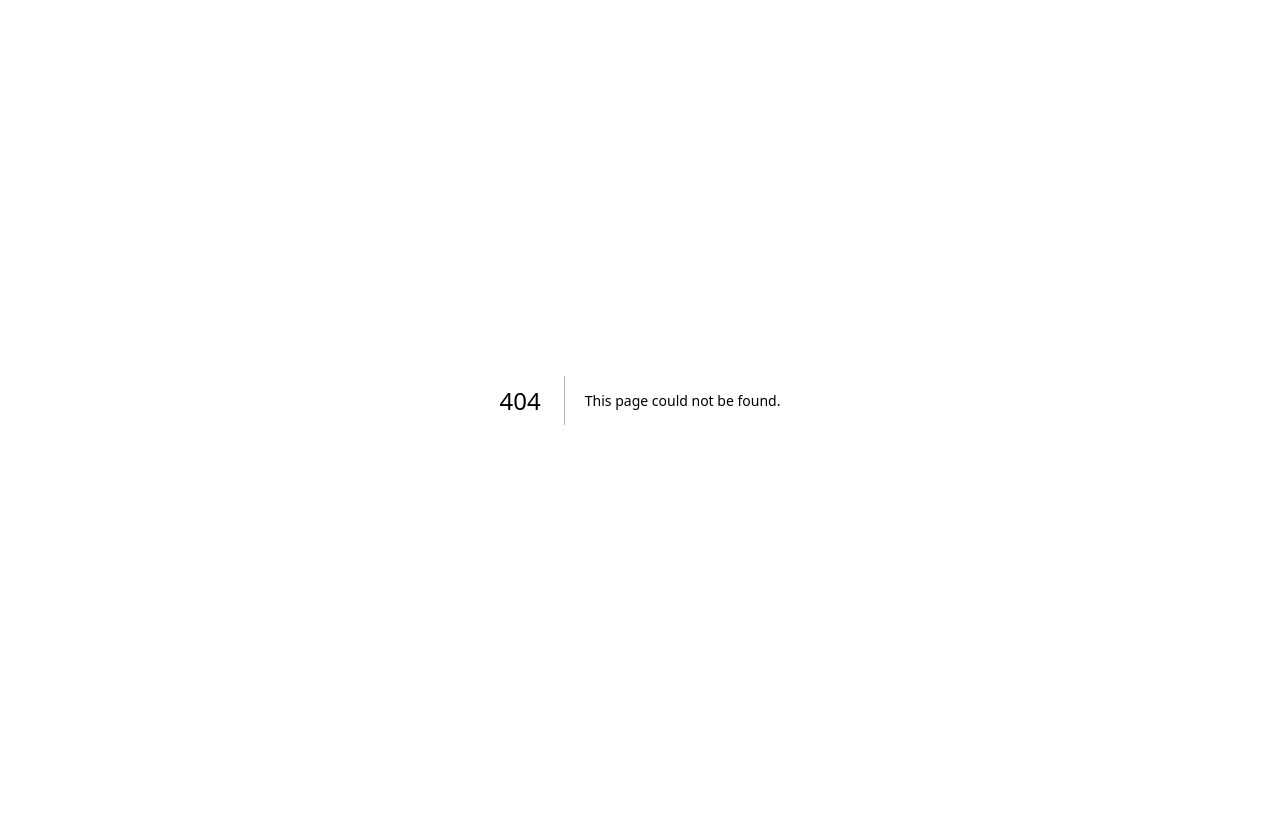
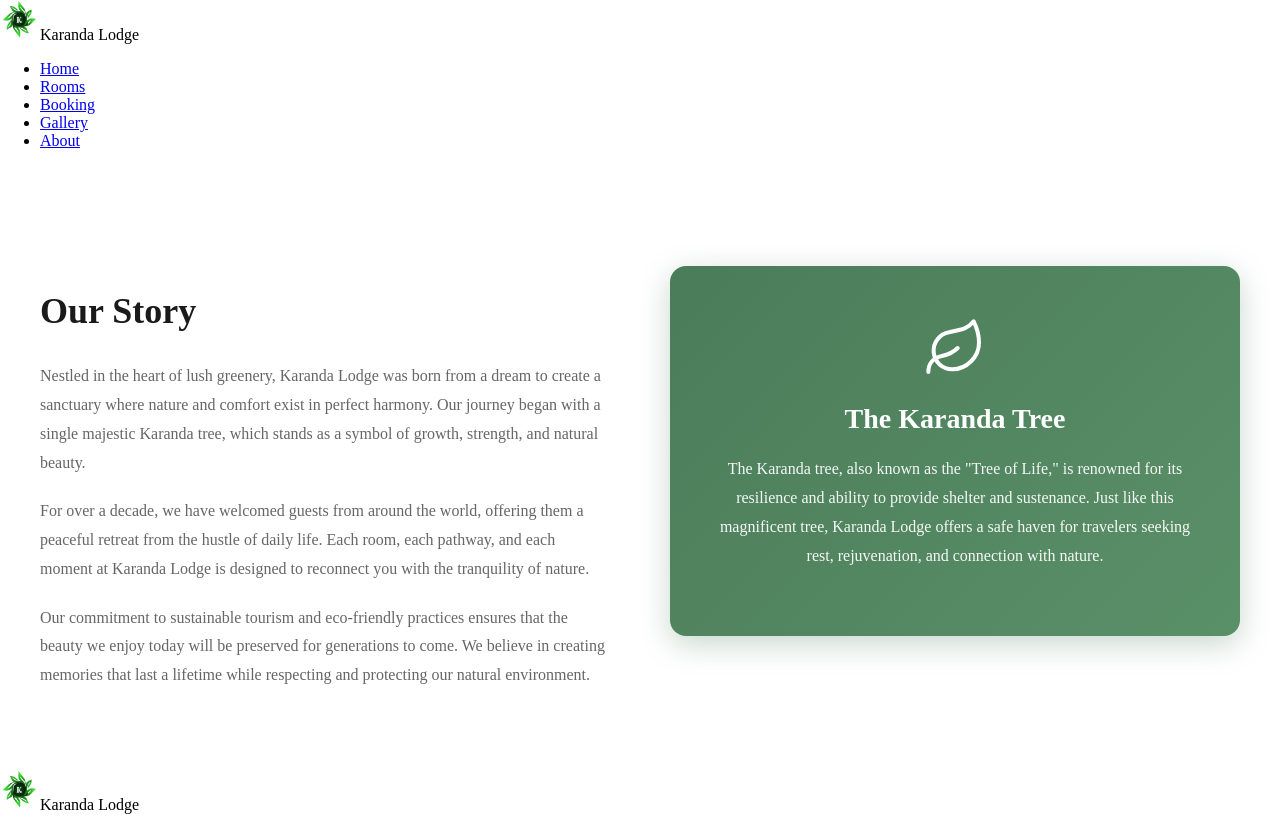
Before and after one commit to nandundasa/karanda_lodge_villa, a Next.js app in the folder karanda-lodge/: page /About in a window 1280 px wide. Before the commit this address had no page. Shown: the top 816 px of the page. Built offline with nearby package versions, Linux system fonts and the light colour scheme.

Commit message:
Add About page with content

```diff
--- /dev/null
+++ b/karanda-lodge/src/app/About/about.css
@@ -0,0 +1,76 @@
+.about-page {
+  max-width: 1200px;
+  margin: 0 auto;
+  padding: 100px 20px 60px;
+}
+
+.about-content {
+  display: grid;
+  grid-template-columns: 1fr 1fr;
+  gap: 60px;
+  align-items: start;
+}
+
+.story-section h1 {
+  font-size: 36px;
+  font-weight: 700;
+  color: #1a1a1a;
+  margin-bottom: 30px;
+}
+
+.story-section p {
+  font-size: 16px;
+  color: #666;
+  line-height: 1.8;
+  margin-bottom: 20px;
+}
+
+.tree-section {
+  background: linear-gradient(135deg, #4a7c59 0%, #5a9068 100%);
+  padding: 50px 40px;
+  border-radius: 16px;
+  color: white;
+  text-align: center;
+  box-shadow: 0 8px 30px rgba(74, 124, 89, 0.3);
+}
+
+.tree-icon {
+  display: flex;
+  justify-content: center;
+  margin-bottom: 20px;
+}
+
+.tree-icon svg {
+  stroke-width: 1.5;
+}
+
+.tree-section h2 {
+  font-size: 28px;
+  font-weight: 700;
+  margin-bottom: 20px;
+}
+
+.tree-section p {
+  font-size: 16px;
+  line-height: 1.8;
+  opacity: 0.95;
+}
+
+@media (max-width: 968px) {
+  .about-content {
+    grid-template-columns: 1fr;
+    gap: 40px;
+  }
+
+  .story-section h1 {
+    font-size: 28px;
+  }
+
+  .tree-section {
+    padding: 40px 30px;
+  }
+
+  .tree-section h2 {
+    font-size: 24px;
+  }
+}
--- /dev/null
+++ b/karanda-lodge/src/app/About/page.tsx
@@ -0,0 +1,54 @@
+"use client";
+import { Leaf } from "lucide-react";
+import Navbar from "../components/Navbar";
+import Footer from "../components/Footer";
+import "./about.css";
+
+export default function About() {
+  return (
+    <>
+      <Navbar />
+      <main className="about-page">
+        <div className="about-content">
+          <div className="story-section">
+            <h1>Our Story</h1>
+            <p>
+              Nestled in the heart of lush greenery, Karanda Lodge was born from
+              a dream to create a sanctuary where nature and comfort exist in
+              perfect harmony. Our journey began with a single majestic Karanda
+              tree, which stands as a symbol of growth, strength, and natural
+              beauty.
+            </p>
+            <p>
+              For over a decade, we have welcomed guests from around the world,
+              offering them a peaceful retreat from the hustle of daily life.
+              Each room, each pathway, and each moment at Karanda Lodge is
+              designed to reconnect you with the tranquility of nature.
+            </p>
+            <p>
+              Our commitment to sustainable tourism and eco-friendly practices
+              ensures that the beauty we enjoy today will be preserved for
+              generations to come. We believe in creating memories that last a
+              lifetime while respecting and protecting our natural environment.
+            </p>
+          </div>
+
+          <div className="tree-section">
+            <div className="tree-icon">
+              <Leaf size={64} />
+            </div>
+            <h2>The Karanda Tree</h2>
+            <p>
+              The Karanda tree, also known as the &quot;Tree of Life,&quot; is
+              renowned for its resilience and ability to provide shelter and
+              sustenance. Just like this magnificent tree, Karanda Lodge offers
+              a safe haven for travelers seeking rest, rejuvenation, and
+              connection with nature.
+            </p>
+          </div>
+        </div>
+      </main>
+      <Footer />
+    </>
+  );
+}
--- a/karanda-lodge/src/app/components/Navbar.tsx
+++ b/karanda-lodge/src/app/components/Navbar.tsx
@@ -52,7 +52,9 @@ export default function Navbar() {
             </Link>
           </li>
           <li>
-            <a href="#about">About</a>
+            <Link href="/About" className={pathname === "/About" ? "active" : ""}>
+              About
+            </Link>
           </li>
         </ul>
       </div>
```
